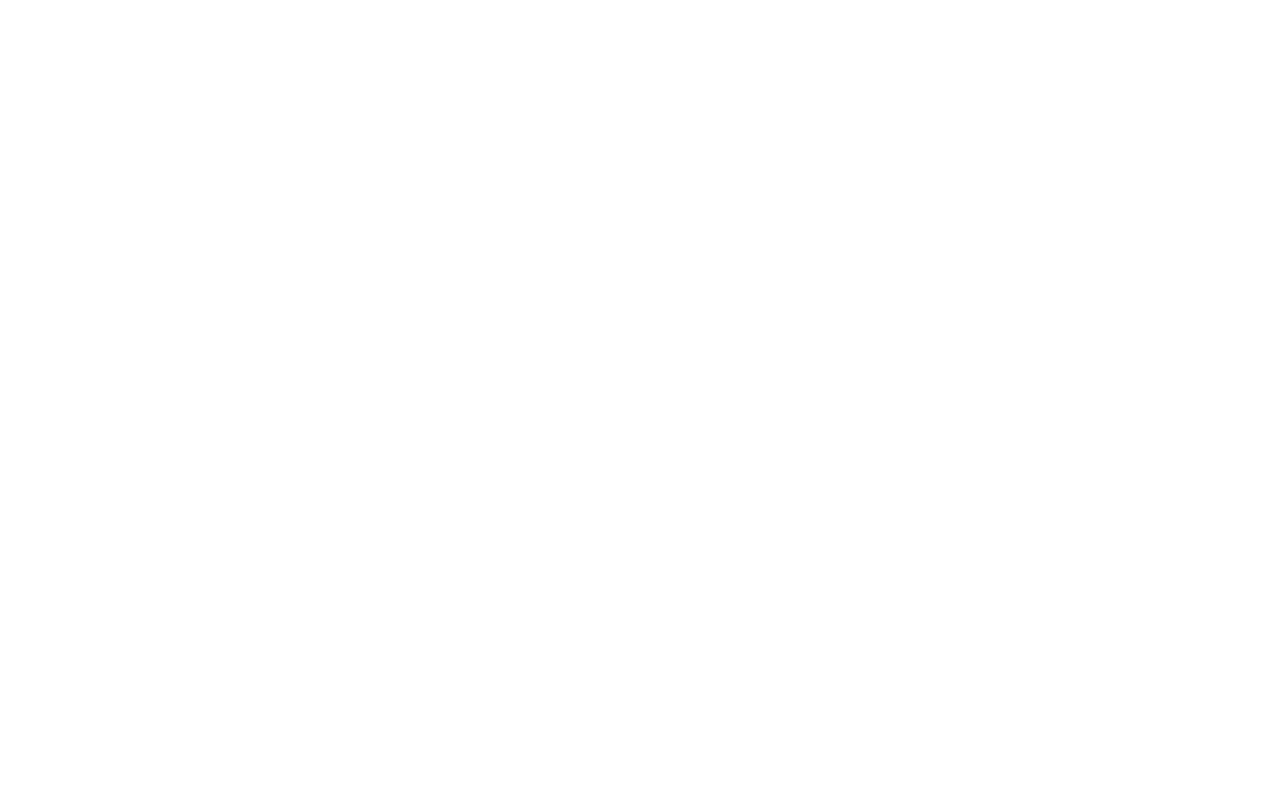
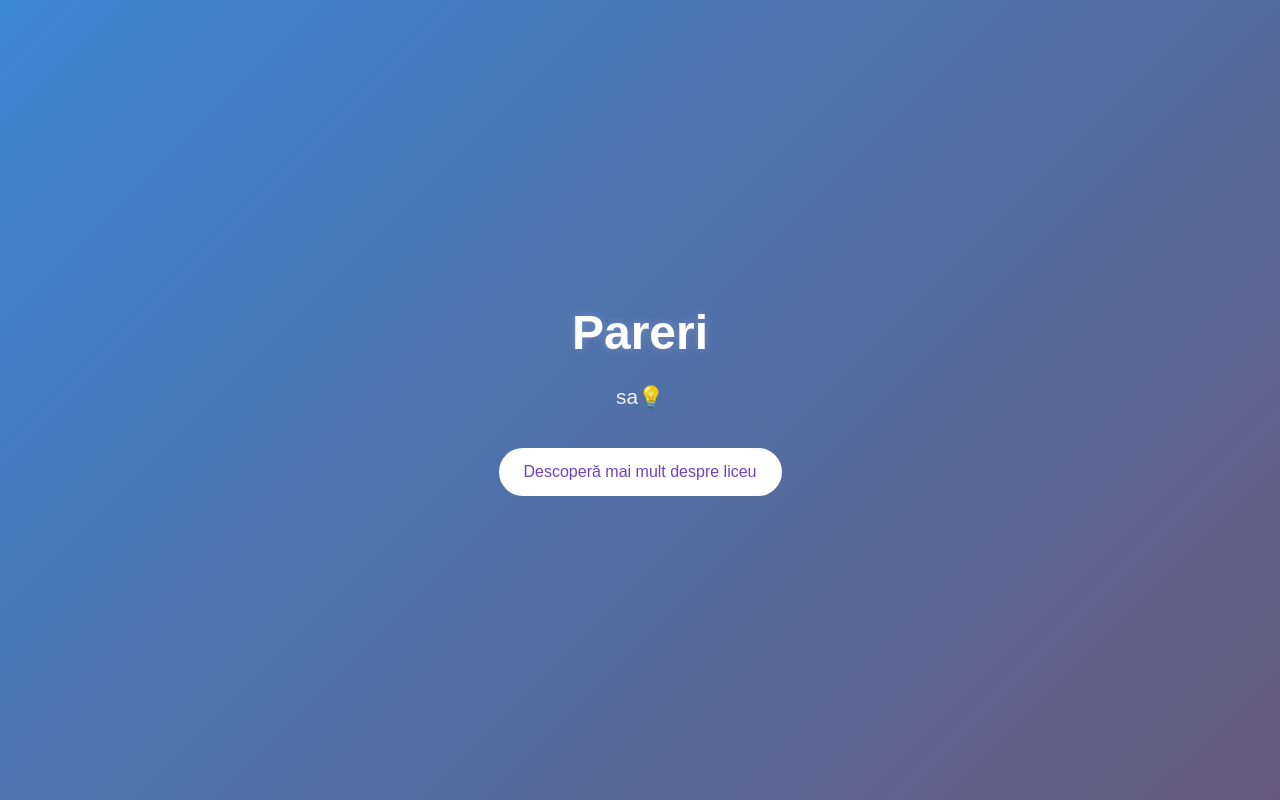
Before and after one commit to FaneSpoitoru/odobescu-in-viitor, a React (Vite) app: page /pareri in a window 1280 px wide. Before the commit this address had no page. Built offline with nearby package versions, Linux system fonts and the light colour scheme.

Commit message:
o prositie

```diff
--- a/package.json
+++ b/package.json
@@ -10,6 +10,7 @@
     "preview": "vite preview"
   },
   "dependencies": {
+    "bootstrap": "^5.3.8",
     "react": "^18.2.0",
     "react-dom": "^18.2.0",
     "react-router-dom": "^6.23.1"
--- a/src/App.jsx
+++ b/src/App.jsx
@@ -1,10 +1,12 @@
 import { Routes, Route } from 'react-router-dom';
 import WelcomePage from './pages/welcome_page';
+import Pareri from "./componente/Pareri";
 
 function App() {
   return (
     <Routes>
       <Route path="/" element={<WelcomePage />} />
+      <Route path="/pareri" element={<Pareri />} />
     </Routes>
   );
 }
--- a/src/componente/nav.jsx
+++ b/src/componente/nav.jsx
@@ -1,6 +1,8 @@
 import '../components_css/nav.css';
 import 'bootstrap/dist/css/bootstrap.min.css';
 import 'bootstrap/dist/js/bootstrap.bundle.min.js';
+import { Routes, Route } from 'react-router-dom';
+import pareri from './pareri.jsx';
 
 function Nav() {
   return (
@@ -20,7 +22,7 @@
         <div className="collapse navbar-collapse" id="collapsibleNavbar">
           <ul className="navbar-nav">
             <li className="nav-item">
-              <a className="nav-link" href="#">Parerile elevilor</a>
+              <a className="nav-link" to="/pareri">Parerile elevilor</a>
             </li>
             <li className="nav-item">
               <a className="nav-link" href="#">Capsula timpului</a>
--- /dev/null
+++ b/src/componente/pareri.jsx
@@ -0,0 +1,14 @@
+import '../components_css/welcomeComp.css';
+
+
+function Welcome() {
+  return (
+    <div className="hero">
+      <h1>Pareri</h1>
+      <p>sa💡</p>
+      <a href="https://cnodobescu.ro/"><button>Descoperă mai mult despre liceu</button></a>
+    </div>
+  );
+}
+
+export default Welcome;
```
Also changed, not shown: 1 other file (tests, documents, lock files or other folders).
